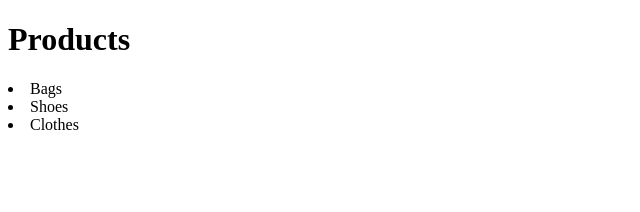
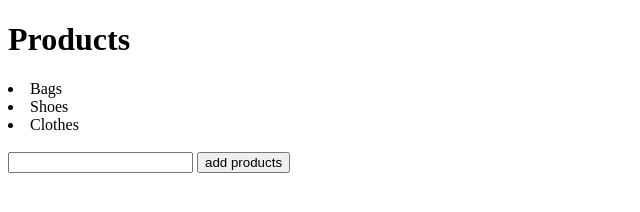
Before and after one commit to oneilh/Awesome-Git-and-Github-class, a plain HTML site: page product.html in a window 1280 px wide. Shown: the whole page, without its empty margins (0-640 px from the left). Drawn offline with Linux system fonts and the light colour scheme.

Commit message:
added field to add products and a add product btn

```diff
--- a/product.html
+++ b/product.html
@@ -1,14 +1,19 @@
 <!DOCTYPE html>
 <html lang="en">
-<head>
-    <meta charset="UTF-8">
-    <meta name="viewport" content="width=device-width, initial-scale=1.0">
+  <head>
+    <meta charset="UTF-8" />
+    <meta name="viewport" content="width=device-width, initial-scale=1.0" />
     <title>Document</title>
-</head>
-<body>
+  </head>
+  <body>
     <h1>Products</h1>
     <li>Bags</li>
     <li>Shoes</li>
     <li>Clothes</li>
-</body>
+    <br />
+    <form action="">
+      <input type="text" />
+      <input type="submit" value="add products" />
+    </form>
+  </body>
 </html>
```
Also changed, not shown: index.html (+1 -0 lines).
